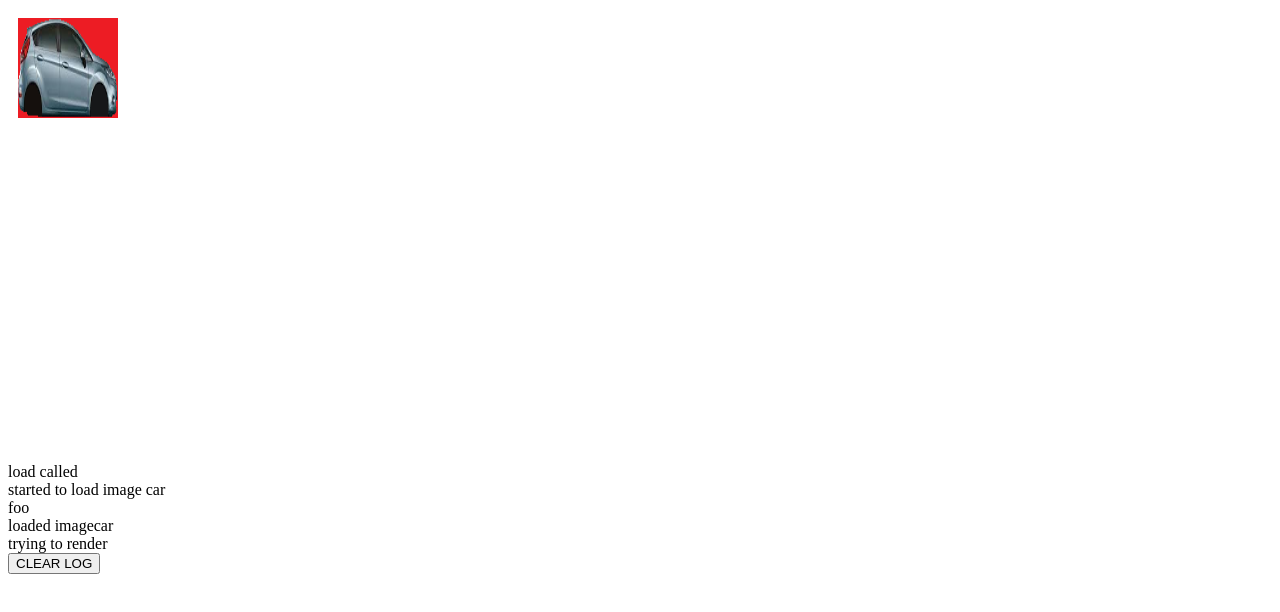
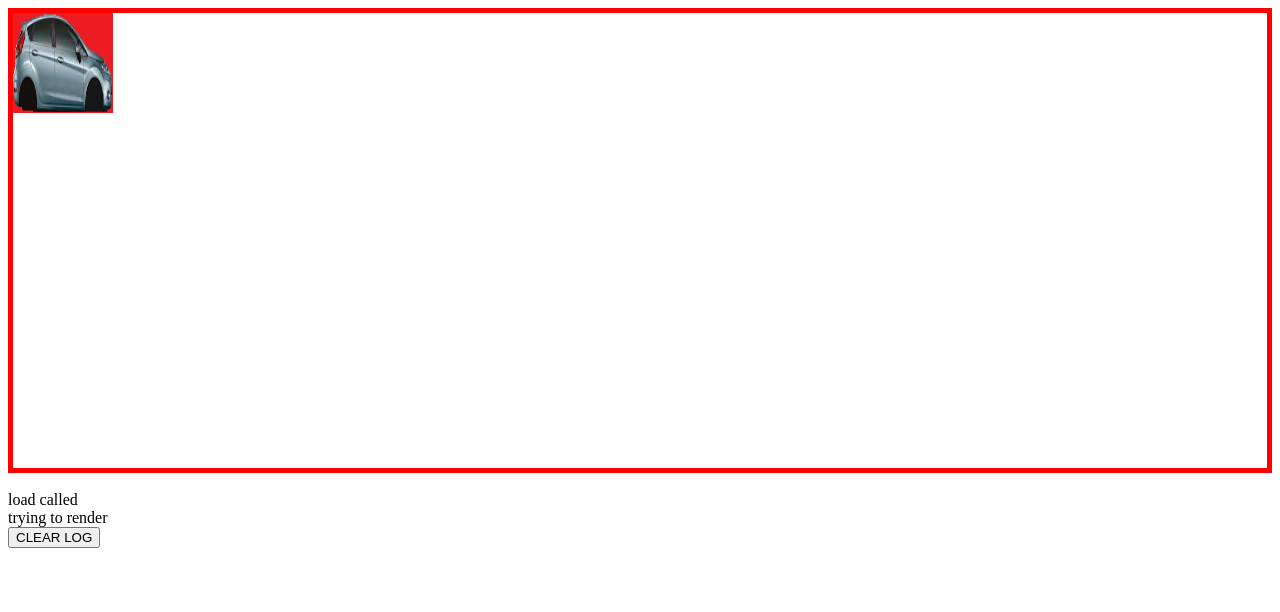
Before and after one commit to yorkshireandrew/pythonage, a plain HTML site: page pythonage1/index.html in a window 1280 px wide. Drawn offline with Linux system fonts and the light colour scheme.

Commit message:
Ok we are now rendering using albums and classes

```diff
--- /dev/null
+++ b/pythonage1/commandhandler.js
@@ -0,0 +1,3 @@
+function pythonage_add_album(album_name){
+	pythonage_albums[album_name] = {};
+}
--- /dev/null
+++ b/pythonage1/frameworkclasses.js
@@ -0,0 +1,45 @@
+// Basic classes that can be items or composed in the scene graph
+// that are part of the pythonage framework
+
+// Image node
+class pythonage_image{
+	constructor(name, album_name, image_data_name, width, height){
+		this.name = name;
+		if(typeof(pythonage_albums[album_name]) == 'undefined') pythonage_error("Constructing image " + name + " the album " + album_name + " did not exist")
+		var album = pythonage_albums[album_name];
+		if(typeof(album[image_data_name]) == 'undefined') pythonage_error("Constructing image " + name + " the imagedata " + image_data_name + " was not found in album " + album_name)
+		this.img = album[image_data_name].img;
+		this.width = width;
+		this.height = height;
+	}
+
+	render(context){
+		context.drawImage(this.img, 0, 0, this.width, this.height);
+	}
+}
+
+// Imagedata that is required to create an image - Tracks the loaded state
+class pythonage_imagedata{
+	constructor(name, album_name){
+		if(typeof(pythonage_albums[album_name]) == 'undefined') pythonage_error("Constructing imagedata " + name + " the album " + album_name + " did not exist")
+		var album = pythonage_albums[album_name];
+		this.name = name;
+		this.loaded = false;
+		this.src = null;
+		this.img = null;
+		album[name] = this;
+	}
+
+	// Set the source url of the image either absolute or relative to the root
+	// It kicks off the loading of the image
+	// remember to use / rather than \
+	set_source(src){
+		this.src = src;
+		this.loaded = false;
+		var image = new Image();
+		var thisimagedata = this; // capture this (imagedata) reference and pass into the onload function
+		image.onload = function(){thisimagedata.loaded = true;}
+		image.src = src;
+		this.img = image;
+	}
+}
--- a/pythonage1/index.html
+++ b/pythonage1/index.html
@@ -3,33 +3,17 @@
 <head>
 <meta charset="ISO-8859-1">
 <title>Pythonage1</title>
+<script src="frameworkclasses.js" defer></script>
+<script src="queryhandler.js" defer></script>
+<script src="commandhandler.js" defer></script>
 <script src="pythonage1.js" defer></script>
 
-<script>
-// *********************************************
-// *** BASIC FUNCTIONS OTHER SCRIPTS RELY ON ***
-// *********************************************
-function id(theid){
-	return document.getElementById(theid);
-}
-
-function log(text){
-	var div = document.createElement("div");
-	div.innerHTML = text;
-	id("log").appendChild(div);
-}
-
-function clearlog(){
-	var s = id("log");
-	while (s.firstChild) {
-	    s.removeChild(s.firstChild);
-	}
-}
-</script>
 </head>
 
 <body>
-    <canvas id="my_canvas" width="750px" height="451px" >Your browser does not support the HTML5 canvas tag.</canvas>
+    <div style="border: 5px solid red;">
+    	<canvas id="my_canvas" width="750px" height="451px" >Your browser does not support the HTML5 canvas tag.</canvas>
+    </div>
     <br />
 	<div id="log"></div>
 	<button onclick="clearlog()">CLEAR LOG</button>
--- a/pythonage1/pythonage1.js
+++ b/pythonage1/pythonage1.js
@@ -3,9 +3,39 @@ var loaded_images = {};
 
 var has_rendered_car = false;
 
+// Maps of names to items for aquiring resources
+var pythonage_albums = {};
+var pythonage_imagedatas = {};
+
+
 function image_loaded(name){
 	loading_images--;
 	log("loaded image" + name );
+}
+
+// shorthand to get an doc element by its id
+function id(theid){
+	return document.getElementById(theid);
+}
+
+// add to on screen log
+function log(text){
+	var div = document.createElement("div");
+	div.innerHTML = text;
+	id("log").appendChild(div);
+}
+
+// clear on screen log
+function clearlog(){
+	var s = id("log");
+	while (s.firstChild) {
+	    s.removeChild(s.firstChild);
+	}
+}
+
+// error function - so you can hook in more error handling
+function pythonage_error(message){
+	log(message);
 }
 
 function loadImage(url, name){
@@ -19,20 +49,23 @@ function loadImage(url, name){
 }
 
 function tick(){
-	if(loading_images == 0 && has_rendered_car == false){
+	if(pythonage_album_pending_loads("testalbum") == 0 && has_rendered_car == false){
 		log("trying to render");
 		has_rendered_car = true;
+		var pimg = new pythonage_image("mycar","testalbum","car", 100, 100);
 		var c = id("my_canvas");
 		ctx = c.getContext("2d");
 		ctx.save();
-		ctx.drawImage(loaded_images["car"], 10, 10, 100, 100);
+		pimg.render(ctx);
 		ctx.restore();
 	}
 }
 
 function load(){
 	log("load called");
-	img = loadImage("img/car_side1_4.bmp", "car");
+	pythonage_add_album("testalbum");
+	var imgdata = new pythonage_imagedata("car", "testalbum");
+	imgdata.set_source("img/car_side1_4.bmp");
 	setInterval(tick, 50);
 }
 
--- /dev/null
+++ b/pythonage1/queryhandler.js
@@ -0,0 +1,20 @@
+
+// Query the loaded state of an album, Returns 999 if the album is empty
+function pythonage_album_pending_loads(album_name){
+	if(typeof(pythonage_albums[album_name]) == 'undefined') pythonage_error("When querying if an album has loaded the album " + album_name + " did not exist")
+	var album = pythonage_albums[album_name];
+	if(Object.keys(album).length == 0) return 999; // Paradox
+	var count = 0;
+	for(var image_data in album){
+		if(image_data.loaded == false)count++;
+	}
+	return count;
+}
+
+//Query the number of images in an album, Returns 999 if the album is empty
+function pyhonage_album_image_count(album_name){
+	if(typeof(pythonage_albums[album_name]) == 'undefined') pythonage_error("When querying if an album has loaded the album " + album_name + " did not exist")
+	var album = pythonage_albums[album_name];
+	if(Object.keys(album).length == 0) return 999; // Paradox
+	return Object.keys(album).length;
+}
```
